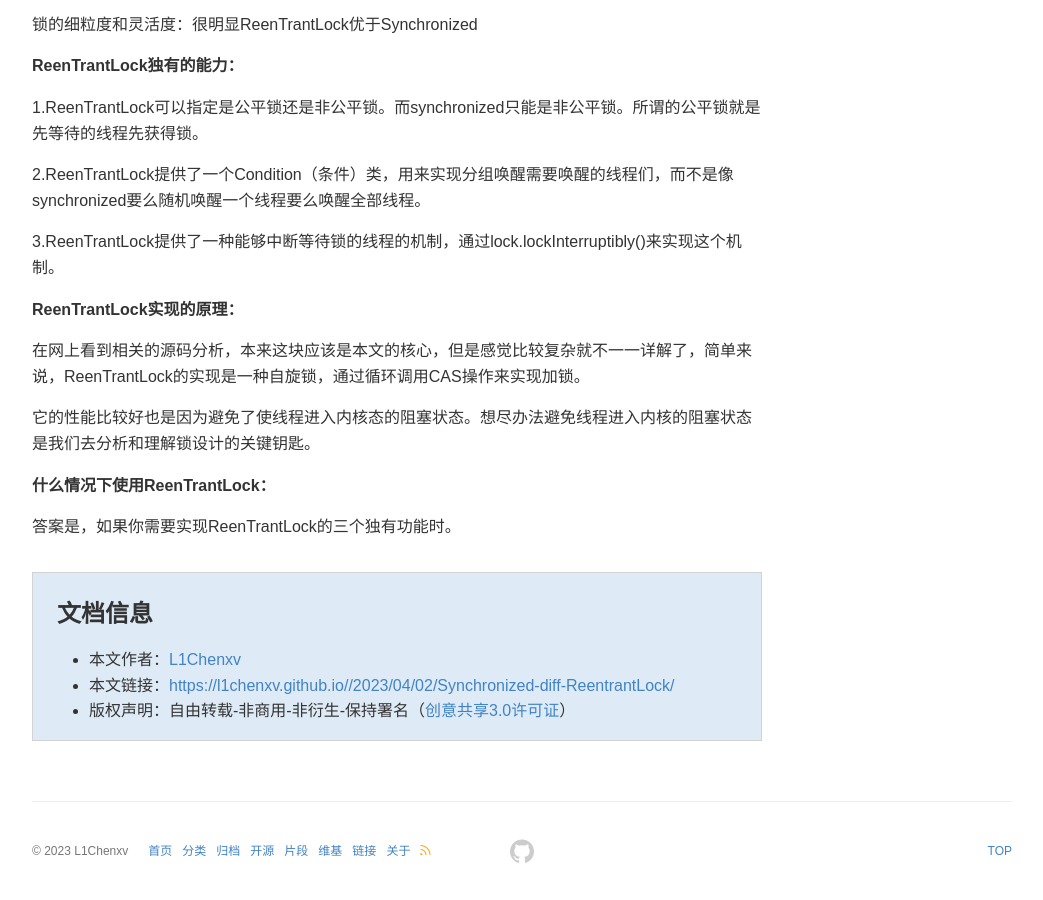
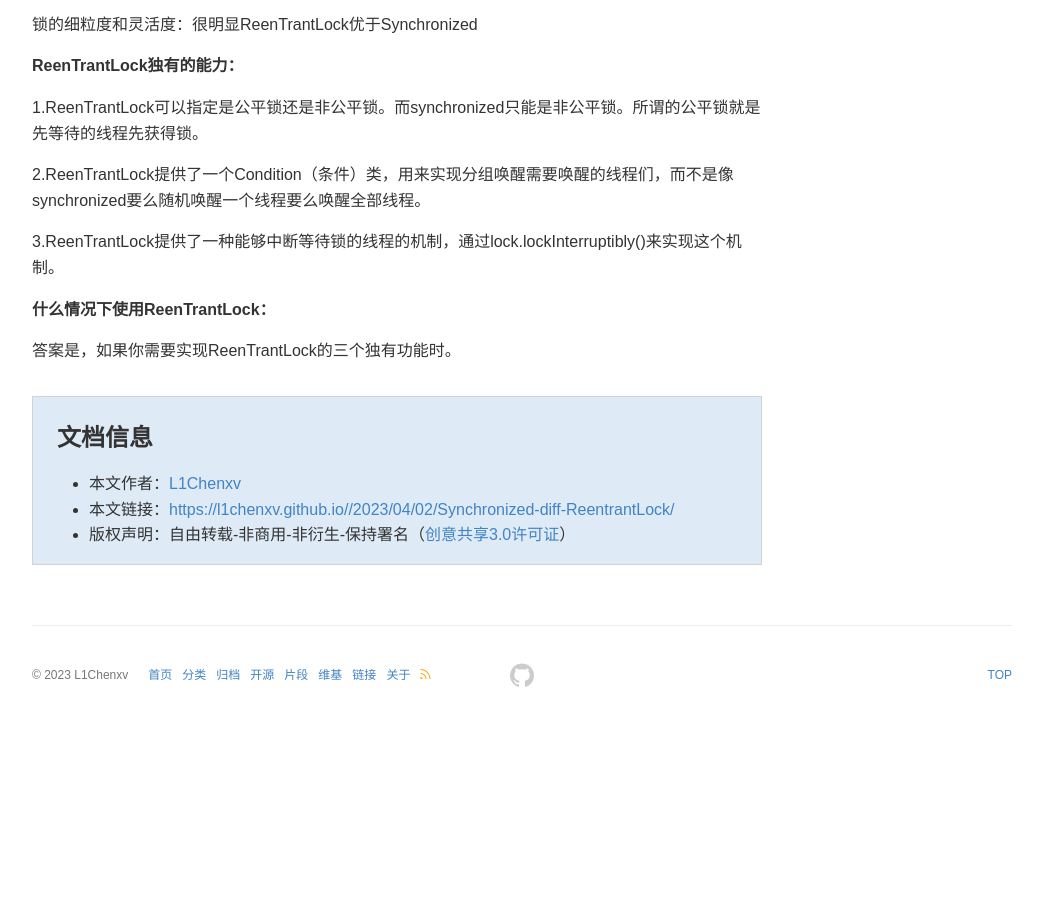
Before and after one commit to L1Chenxv/L1Chenxv.github.io, a Jekyll site: the page built from _posts/2023-04-02-Synchronized-diff-ReentrantLock.md, in a window 1280 px wide and 900 px high, scrolled down 845 px. Shown: the whole window, without its empty margins (118-1161 px from the left). Built offline with Jekyll 4.4.1, drawn with Linux system fonts in a browser that asks for light colours; a style sheet for code colours, icons or effects is not loaded; after the commit the page ends 1569 px from its top, so only the background shows below that; some of the changed text lies outside the part shown.

Commit message:
update post

```diff
--- a/_posts/2023-04-02-Synchronized-diff-ReentrantLock.md
+++ b/_posts/2023-04-02-Synchronized-diff-ReentrantLock.md
@@ -46,12 +46,6 @@ Synchronized是依赖于JVM实现的，而ReenTrantLock是JDK实现的，有什
 
 3.ReenTrantLock提供了一种能够中断等待锁的线程的机制，通过lock.lockInterruptibly()来实现这个机制。
 
-**ReenTrantLock实现的原理：**
-
-在网上看到相关的源码分析，本来这块应该是本文的核心，但是感觉比较复杂就不一一详解了，简单来说，ReenTrantLock的实现是一种自旋锁，通过循环调用CAS操作来实现加锁。
-
-它的性能比较好也是因为避免了使线程进入内核态的阻塞状态。想尽办法避免线程进入内核的阻塞状态是我们去分析和理解锁设计的关键钥匙。
-
 **什么情况下使用ReenTrantLock：**
 
 答案是，如果你需要实现ReenTrantLock的三个独有功能时。
```
